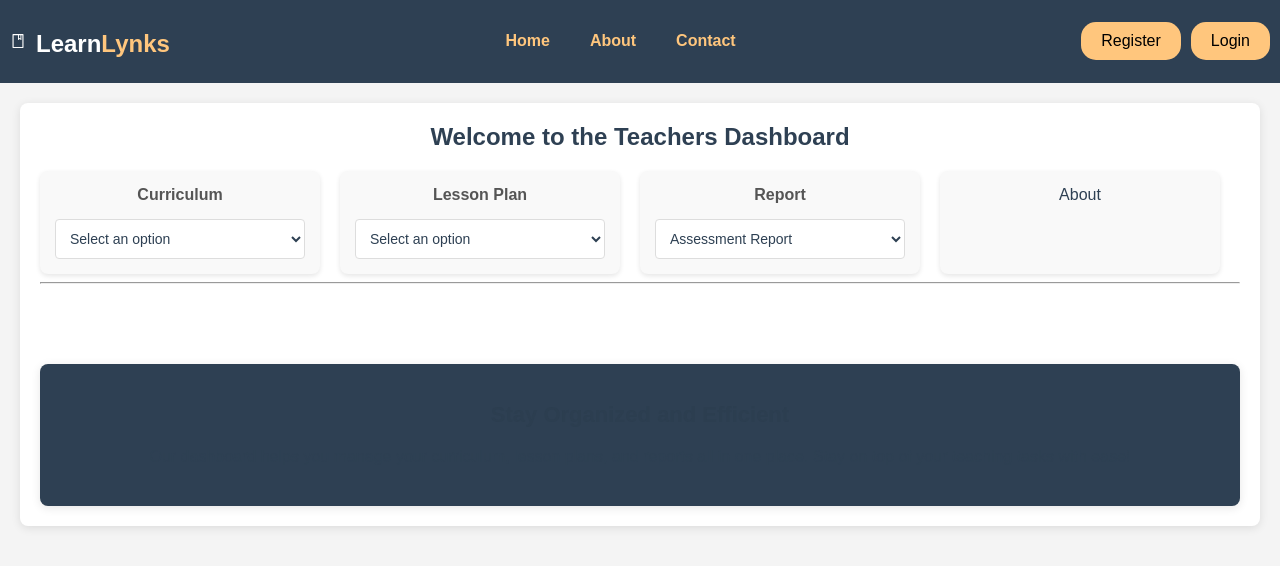
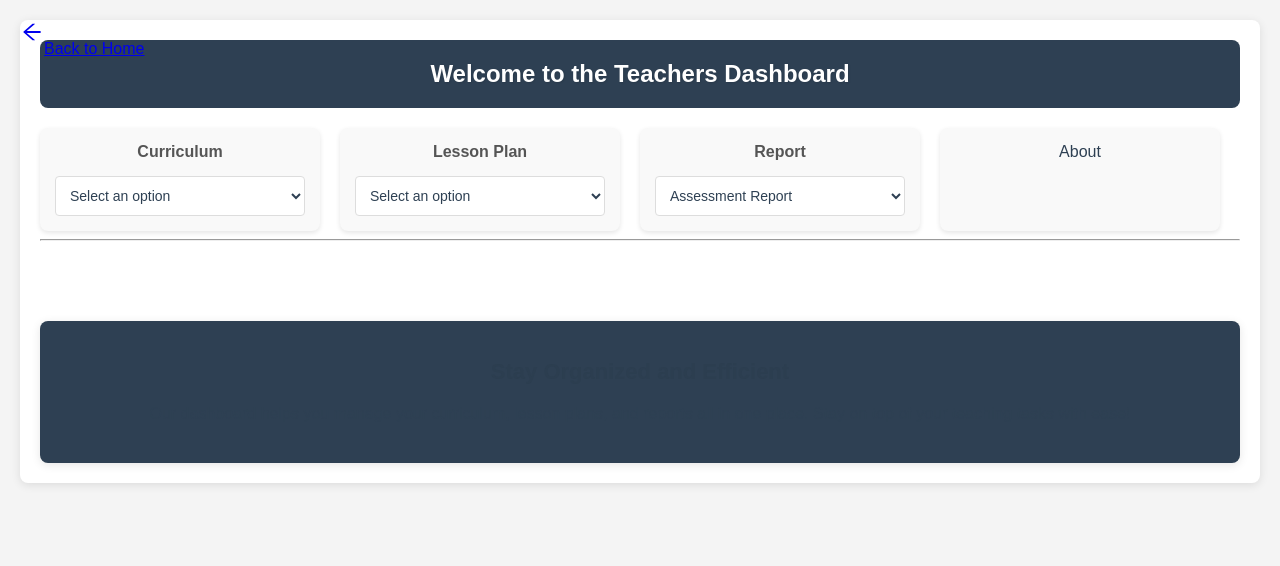
Before and after one commit to OreoluwaElizabeth/learn-lynks, a React (Create React App) app: page /teacher/dashboard in a window 1280 px wide. Shown: the top 566 px of the page. Built offline with nearby package versions, Linux system fonts and the light colour scheme.

Commit message:
Resolved bugs pointed out during last demo

```diff
--- a/src/App.js
+++ b/src/App.js
@@ -1,52 +1,57 @@
-import { BrowserRouter, Route, Routes } from 'react-router-dom';
-import Header from './Component/Header';
-import LandingPage from './Component/LandingPage';
-import About from './Component/About';
-import Features from './Component/Features';
-import Register from './Component/Register';
-import Login from './Component/Login';
-import StudentDashboard from './Component/StudentDashboard';
-import Profile from './Component/Profile';
-import TeachersDashboard from './Pages/TeachersDashbard';
-import CreateCurriculum from './Components/CreateCurriculum';
-import UniversityEducationCurriculum from './Components/UniversityEducationCurriculum';
-import SecondaryEducationCurriculum from './Components/SecondaryEducationCurriculum';
-import CurriculumPage from './Pages/CurriculumPage';
-import LessonPlan from './Components/LessonPlan';
-import AvailableCurriculum from './Components/AvailableCurriculum';
-import ParentDashboard from './Component/ParentDashboard';
-import Settings from './Component/Settings';
-import ProgressReport from './Component/ProgressReport';
-import Assessment from './Component/Assessment';
-import PersonalizedLearning from './Components/PersonalizedLearning';
+import { BrowserRouter, Route, Routes, useLocation } from "react-router-dom"
+import Header from "./Component/Header"
+import LandingPage from "./Component/LandingPage"
+import About from "./Component/About"
+import Features from "./Component/Features"
+import Register from "./Component/Register"
+import Login from "./Component/Login"
+import StudentDashboard from "./Component/StudentDashboard"
+import Profile from "./Component/Profile"
+import TeachersDashboard from "./Pages/TeachersDashbard"
+import CreateCurriculum from "./Components/CreateCurriculum"
+import UniversityEducationCurriculum from "./Components/UniversityEducationCurriculum"
+import SecondaryEducationCurriculum from "./Components/SecondaryEducationCurriculum"
+import CurriculumPage from "./Pages/CurriculumPage"
+import LessonPlan from "./Components/LessonPlan"
+import AvailableCurriculum from "./Components/AvailableCurriculum"
+import ParentDashboard from "./Component/ParentDashboard"
+import Settings from "./Component/Settings"
+import ProgressReport from "./Component/ProgressReport"
+import Assessment from "./Component/Assessment"
+import PersonalizedLearning from "./Components/PersonalizedLearning"
+
+function HeaderWrapper() {
+  const location = useLocation()
+  return location.pathname === "/" ? <Header /> : null
+}
 
 function App() {
   return (
     <BrowserRouter>
-            <Header />
+      <HeaderWrapper />
       <Routes>
         <Route path="/" element={<LandingPage />} />
         <Route path="/about" element={<About />} />
         <Route path="/features" element={<Features />} />
         <Route path="/register" element={<Register />} />
-                <Route path="/login" element={<Login />}/>
-                <Route path="/student/dashboard" element={<StudentDashboard />}/>
+        <Route path="/login" element={<Login />} />
+        <Route path="/student/dashboard" element={<StudentDashboard />} />
         <Route path="/student/profile" element={<Profile />} />
         <Route path="/teacher/dashboard" element={<TeachersDashboard />} />
-                <Route path="/parent/dashboard" element={<ParentDashboard />}/>
+        <Route path="/parent/dashboard" element={<ParentDashboard />} />
         <Route path="/create-curriculum" element={<CreateCurriculum />} />
-                <Route path='/universityCurriculum' element={<UniversityEducationCurriculum />} />
-                <Route path='/secondaryCurriculum' element={<SecondaryEducationCurriculum />} />
+        <Route path="/universityCurriculum" element={<UniversityEducationCurriculum />} />
+        <Route path="/secondaryCurriculum" element={<SecondaryEducationCurriculum />} />
         <Route path="/curriculumPage" element={<CurriculumPage />} />
-                <Route path='/lessonPlan' element={<LessonPlan />} />
-                <Route path='AvaialableCurriculum' element={<AvailableCurriculum />} />
-                <Route path='/settings' element={<Settings />}/>
-                <Route path='/progress-report' element={<ProgressReport />}/>
-                <Route path='/assessment' element={<Assessment />} />
-                <Route path='/personalized-learning' element={<PersonalizedLearning />}/>
+        <Route path="/lessonPlan" element={<LessonPlan />} />
+        <Route path="AvaialableCurriculum" element={<AvailableCurriculum />} />
+        <Route path="/settings" element={<Settings />} />
+        <Route path="/progress-report" element={<ProgressReport />} />
+        <Route path="/assessment" element={<Assessment />} />
+        <Route path="/personalized-learning" element={<PersonalizedLearning />} />
       </Routes>
     </BrowserRouter>
-    );
-};
+  )
+}
 
-export default App;
+export default App
--- a/src/Component/StudentDashboard.jsx
+++ b/src/Component/StudentDashboard.jsx
@@ -36,7 +36,7 @@ const StudentDashboard = () => {
   return (
     <div className="student-dashboard">
       {/* Header */}
-      <header className="dashboard-header">
+      <header className="dashboard-header student-header">
         <h1>Welcome to Your Student Dashboard</h1>
         <p>Stay organized and track your progress effortlessly.</p>
       </header>
@@ -45,6 +45,10 @@ const StudentDashboard = () => {
       <nav className="dashboard-nav">
         <ul>
           <li>
+            <Link to="/" className='back-home-arrow'>
+              <span className='arrow'>←</span>
+              <span className='text'>Back to Home</span>
+            </Link>
             <Link to="/student/profile" className="nav-link">
               <span className="icon">👤</span>
               <span>Profile</span>
--- a/src/Component/student.css
+++ b/src/Component/student.css
@@ -22,17 +22,27 @@ body {
 .dashboard-header {
   text-align: center;
   margin-bottom: 30px;
+  background-color: #2e4053;
+  padding: 20px;
+  border-radius: 8px;
+  color: #ffffff;
 }
 
 .dashboard-header h1 {
   font-size: 28px;
-  color: #2E4053;
+  color: #ffffff !important;
   margin: 0;
+  font-weight: bold;
+  text-shadow: 1px 1px 2px rgba(0, 0, 0, 0.1);
+}
+
+.student-dashboard .dashboard-header h1 {
+  color: #ffffff !important;
 }
 
 .dashboard-header p {
   font-size: 16px;
-  color: #777;
+  color: #ffc67d;
   margin-top: 10px;
 }
 
@@ -43,7 +53,7 @@ body {
   margin: 0;
   display: flex;
   justify-content: center;
-  gap: 20px;
+  gap: 15px;
   margin-bottom: 30px;
 }
 
--- a/src/Pages/TeachersDashbard.jsx
+++ b/src/Pages/TeachersDashbard.jsx
@@ -1,4 +1,6 @@
 import React, { useState } from 'react';
+import { Link } from 'react-router-dom';
+import { AiOutlineArrowLeft } from 'react-icons/ai';
 import './TeachersDashboard.css';
 import CreateCurriculum from '../Components/CreateCurriculum';
 import LessonPlan from '../Components/LessonPlan';
@@ -96,6 +98,12 @@ const TeachersDashboard = () => {
           Stay on top of your teaching tasks with ease!
         </p>
       </div>
+      <div className='back-home'>
+        <Link to="/">
+          <AiOutlineArrowLeft size={24} style={{ marginBottom: '10px' }} />
+          <span>Back to Home</span>
+        </Link>
+      </div>
     </div>
   );
 };
--- a/src/Pages/TeachersDashboard.css
+++ b/src/Pages/TeachersDashboard.css
@@ -116,6 +116,30 @@ body, html {
     line-height: 1.6;
   }
 
+
+  .back-home {
+    position: absolute;
+    top: 20px;
+    left: 20px;
+  }
+
+  .back-home-link {
+    display: flex;
+    align-items: center;
+    text-decoration: none;
+    color: #2e4053;
+    font-size: 16px;
+    transition: color 0.3s ease;
+  }
+
+  .back-home-link:hover {
+    color: #ffc67d;
+  }
+
+  .back-home-link span {
+    margin-left: 8px;
+  }
+
   /* Responsive Design */
   @media (max-width: 768px) {
     .menu-items li {
```
Also changed, not shown: src/Pages/StudentDashboard.jsx (+8 -8 lines). Lines whose indentation alone changed are shown as unchanged.
